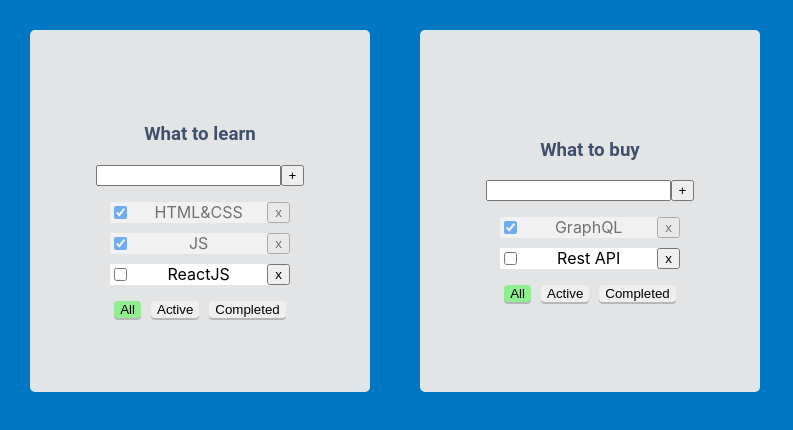
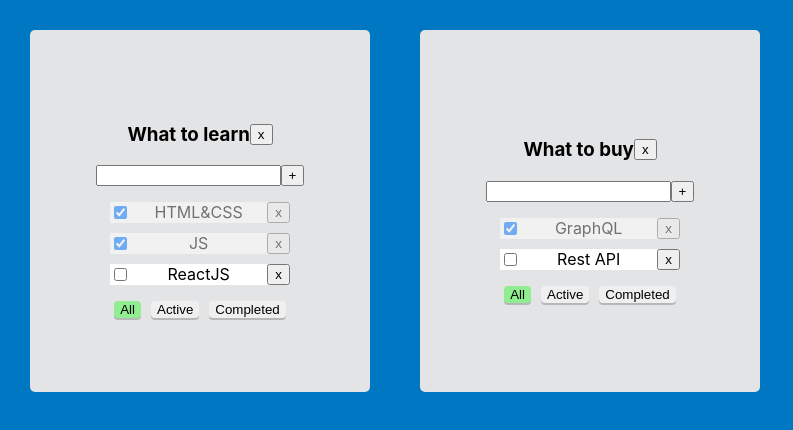
Before and after one commit to unpowd4r/todoListProject, a React (Create React App) app: page / in a window 1280 px wide. Shown: the top 430 px of the page, without its empty margins (0-793 px from the left). Built offline with nearby package versions, Linux system fonts and the light colour scheme.

Commit message:
adding the ability to delete tasks

```diff
--- a/src/App.css
+++ b/src/App.css
@@ -80,3 +80,8 @@
 	font-style: 30px;
 	color: #40506c;
 }
+
+.todolist-title-container {
+	display: flex;
+	align-items: center;
+}
--- a/src/App.tsx
+++ b/src/App.tsx
@@ -7,6 +7,10 @@
 	id: string
 	title: string
 	isDone: boolean
+}
+
+export type TasksStateType = {
+	[key: string]: TaskType[]
 }
 
 export type FilterValuesType = 'all' | 'active' | 'completed'
@@ -26,7 +30,7 @@
 		{ id: todolistID2, title: 'What to buy', filter: 'all' },
 	])
 
-	let [tasks, setTasks] = useState({
+	let [tasks, setTasks] = useState<TasksStateType>({
 		[todolistID1]: [
 			{ id: v1(), title: 'HTML&CSS', isDone: true },
 			{ id: v1(), title: 'JS', isDone: true },
@@ -52,6 +56,14 @@
 		}
 		const todolistTasks = tasks[todolistId]
 		tasks[todolistId] = [newTask, ...todolistTasks]
+		setTasks({ ...tasks })
+	}
+
+	const removeTodolist = (todolistId: string) => {
+		setTodolists(todolists.filter(tl => tl.id !== todolistId))
+
+		delete tasks[todolistId]
+
 		setTasks({ ...tasks })
 	}
 
@@ -96,6 +108,7 @@
 						title={tl.title}
 						todolistId={tl.id}
 						tasks={tasksForTodolist}
+						removeTodolist={removeTodolist}
 						removeTask={removeTask}
 						changeFilter={changeFilter}
 						addTask={addTask}
--- a/src/components/Todolist.tsx
+++ b/src/components/Todolist.tsx
@@ -6,6 +6,7 @@
 	title: string
 	todolistId: string
 	tasks: TaskType[]
+	filter: FilterValuesType
 	removeTask: (taskId: string, todolistId: string) => void
 	changeFilter: (filter: FilterValuesType, todolistId: string) => void
 	addTask: (title: string, todolistId: string) => void
@@ -14,7 +15,7 @@
 		taskStatus: boolean,
 		newTodolistTasks: string
 	) => void
-	filter: FilterValuesType
+	removeTodolist: (todolistId: string) => void
 }
 
 export const Todolist = ({
@@ -26,6 +27,7 @@
 	changeTaskStatus,
 	filter,
 	todolistId,
+	removeTodolist,
 }: TodoPropsType) => {
 	const [taskTitle, setTaskTitle] = useState('')
 	const [error, setError] = useState<string | null>(null)
@@ -37,6 +39,10 @@
 		} else {
 			setError('Title is required')
 		}
+	}
+
+	const removeTodolistHandler = () => {
+		removeTodolist(todolistId)
 	}
 
 	const changeTaskTitleHandler = (event: ChangeEvent<HTMLInputElement>) => {
@@ -56,7 +62,11 @@
 
 	return (
 		<div className='todo-card'>
-			<h3>{title}</h3>
+			<div className={'todolist-title-container'}>
+				<h3>{title}</h3>
+				<Button title={'x'} onClick={removeTodolistHandler} />
+			</div>
+
 			<div>
 				<input
 					className={error ? 'error' : ''}
```
